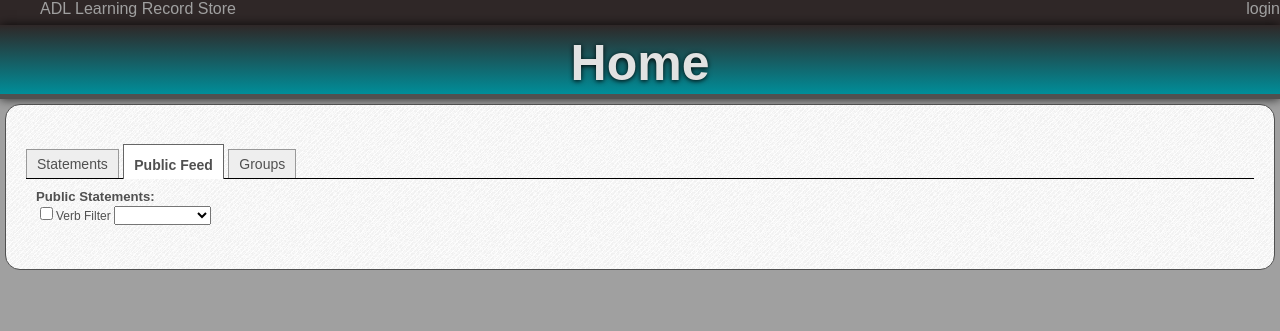
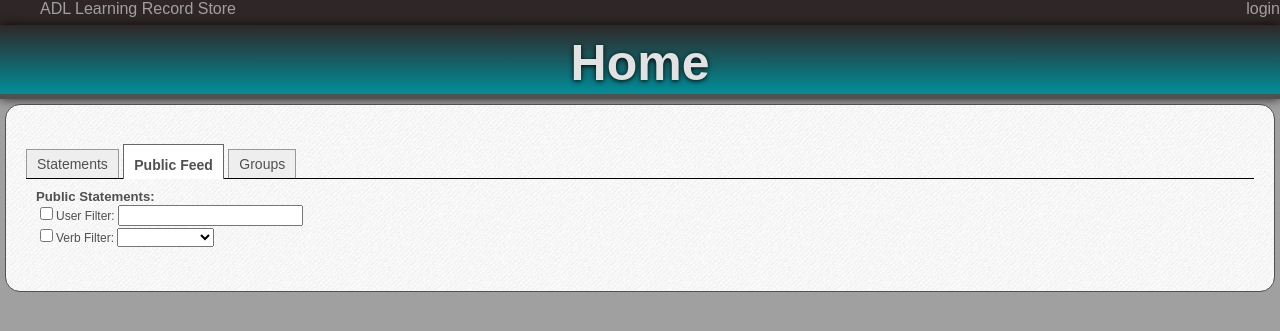
Before and after one commit to Lindy21/CSE498-LRS, a Django app: template lrs/templates/me.html in a window 1280 px wide, after a click on "Public Feed". Shown: the top 331 px of the page. Run offline with Django 3.2, Linux system fonts and the light colour scheme; the template is opened without the code that fills it, so the values that code supplies are empty; some libraries are stand-ins or nearby versions.

Commit message:
user filter

```diff
--- a/lrs/templates/me.html
+++ b/lrs/templates/me.html
@@ -12,7 +12,7 @@
   </ul>
     <div id="mystatements">
         <span class="heading">Statements:</span>
-        <form><input id="my_verb_filter_checkbox" type="checkbox" onclick="getStmts()">Verb Filter
+        <form><input id="my_verb_filter_checkbox" type="checkbox" onclick="getStmts()">Verb Filter:
         <select id="my_verb_filter" onchange="initVerbFilter()">
             <option value=""></option>
             <option value="http://verbs/completed/">Completed</option>
@@ -26,7 +26,9 @@
     </div>
     <div id="publicstatements">
         <span class="heading">Public Statements:</span>
-        <form><input id="public_verb_filter_checkbox" type="checkbox" onclick="getPublicStmts()">Verb Filter
+        <form><input id="public_user_filter_checkbox" type="checkbox" onclick="getPublicStmts()">User Filter:
+        <input id="public_user_filter" type="text" onchange="initUserFilter()"></br>
+        <form><input id="public_verb_filter_checkbox" type="checkbox" onclick="getPublicStmts()">Verb Filter:
         <select id="public_verb_filter" onchange="initPublicVerbFilter()">
             <option value=""></option>
             <option value="http://verbs/completed/">Completed</option>
@@ -115,6 +117,12 @@ $(document).ready(function() {
         });
     });
 });
+
+function initUserFilter(){
+    var check = document.getElementById("public_user_filter_checkbox");
+    check.checked = true;
+    getPublicStmts();
+}
 
 function initVerbFilter(){
     var check = document.getElementById("my_verb_filter_checkbox");
```
